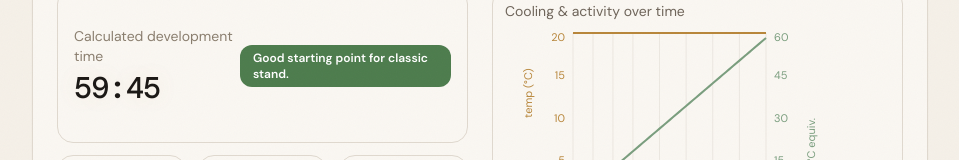
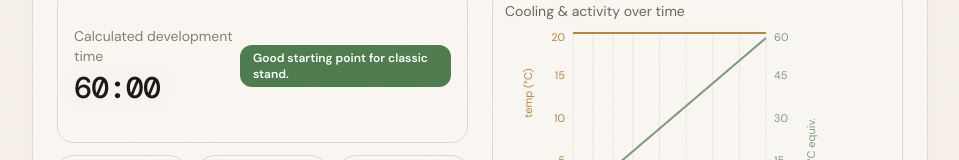
Before and after one commit to w-k/rdnl, a React (Vite) app: page / in a window 1280 px wide. Shown: the part 384-544 px from the top of the page, without its empty margins (160-1119 px from the left). Built offline with nearby package versions, Linux system fonts and the light colour scheme; the HTML template or start-up script is replaced by a standard one; a web font is replaced by a local one.

Commit message:
fix calculated time; update readme

```diff
--- a/src/App.jsx
+++ b/src/App.jsx
@@ -53,7 +53,11 @@ function simulateDevTime(baseline, T0, useFridge) {
     const r = rateAtTemp(Tt);
     equiv += r * dt;
     curve.push({ t, T: Tt, rate: r, equiv });
-    if (equiv >= baseline) break;
+    if (equiv >= baseline) {
+      const overshoot = equiv - baseline;
+      t += dt - overshoot / r;
+      break;
+    }
     t += dt;
   }
 
```
Also changed, not shown: 1 other file (tests, documents, lock files or other folders).
